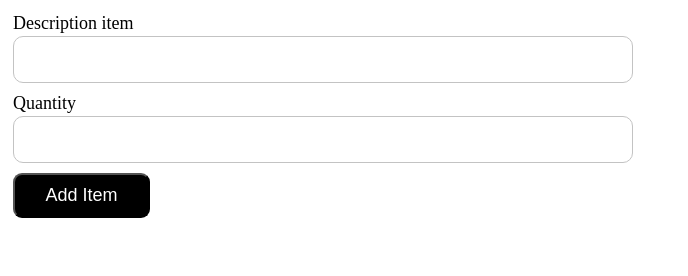
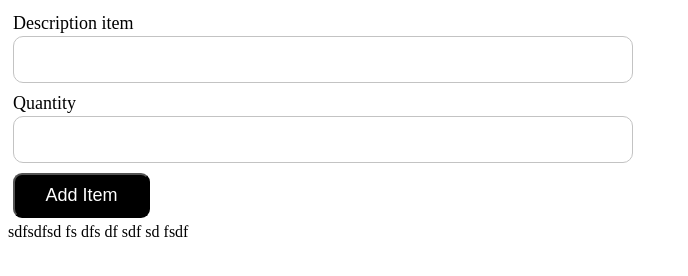
Before and after one commit to yhau1989/shopping-list-js, a plain HTML site: page index.html in a window 1280 px wide. Shown: the whole page, without its empty margins (0-688 px from the left). Drawn offline with Linux system fonts and the light colour scheme.

Commit message:
feat (index.hmtl): test commits

```diff
--- a/index.html
+++ b/index.html
@@ -31,3 +31,10 @@
 </body>
 <script src="./index.js"></script>
 </html>
+sdfsdfsd
+fs
+dfs
+df
+sdf
+sd
+fsdf
```
